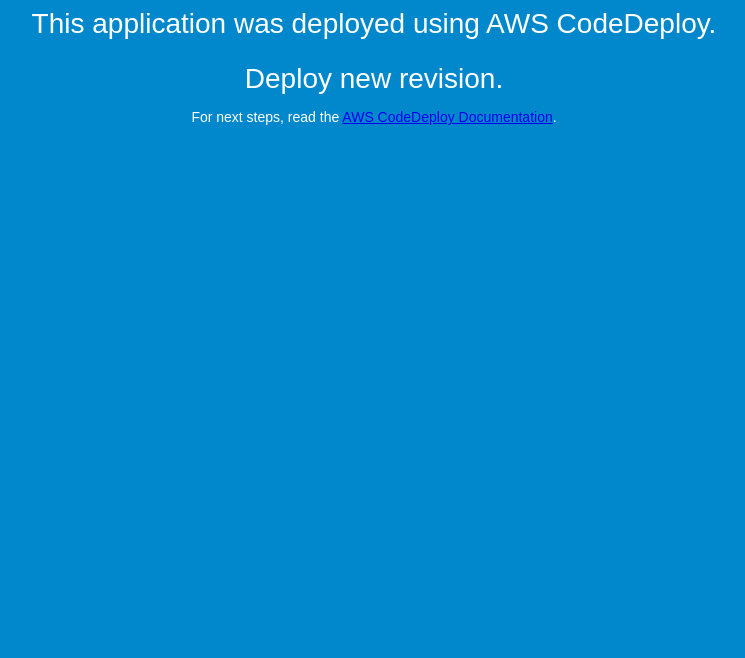
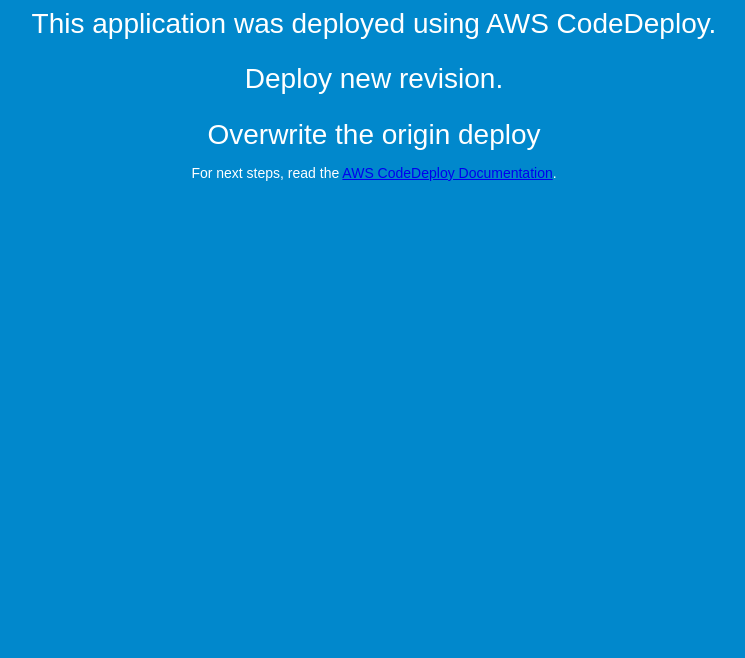
Before and after one commit to Zerobxx/CodeDeployDemo, a plain HTML site: page index.html in a window 1280 px wide. Shown: the part 142-800 px from the top of the page, without its empty margins (266-1011 px from the left). Drawn offline with Linux system fonts and the light colour scheme.

Commit message:
test overwrite deployment

```diff
--- a/index.html
+++ b/index.html
@@ -29,6 +29,7 @@
     <h1>Congratulations</h1>
     <h2>This application was deployed using AWS CodeDeploy.</h2>
     <h2>Deploy new revision.</h2>
+    <h2>Overwrite the origin deploy</h2>
     <p>For next steps, read the <a href="http://aws.amazon.com/documentation/codedeploy">AWS CodeDeploy Documentation</a>.</p>
   </div>
 </body>
```
